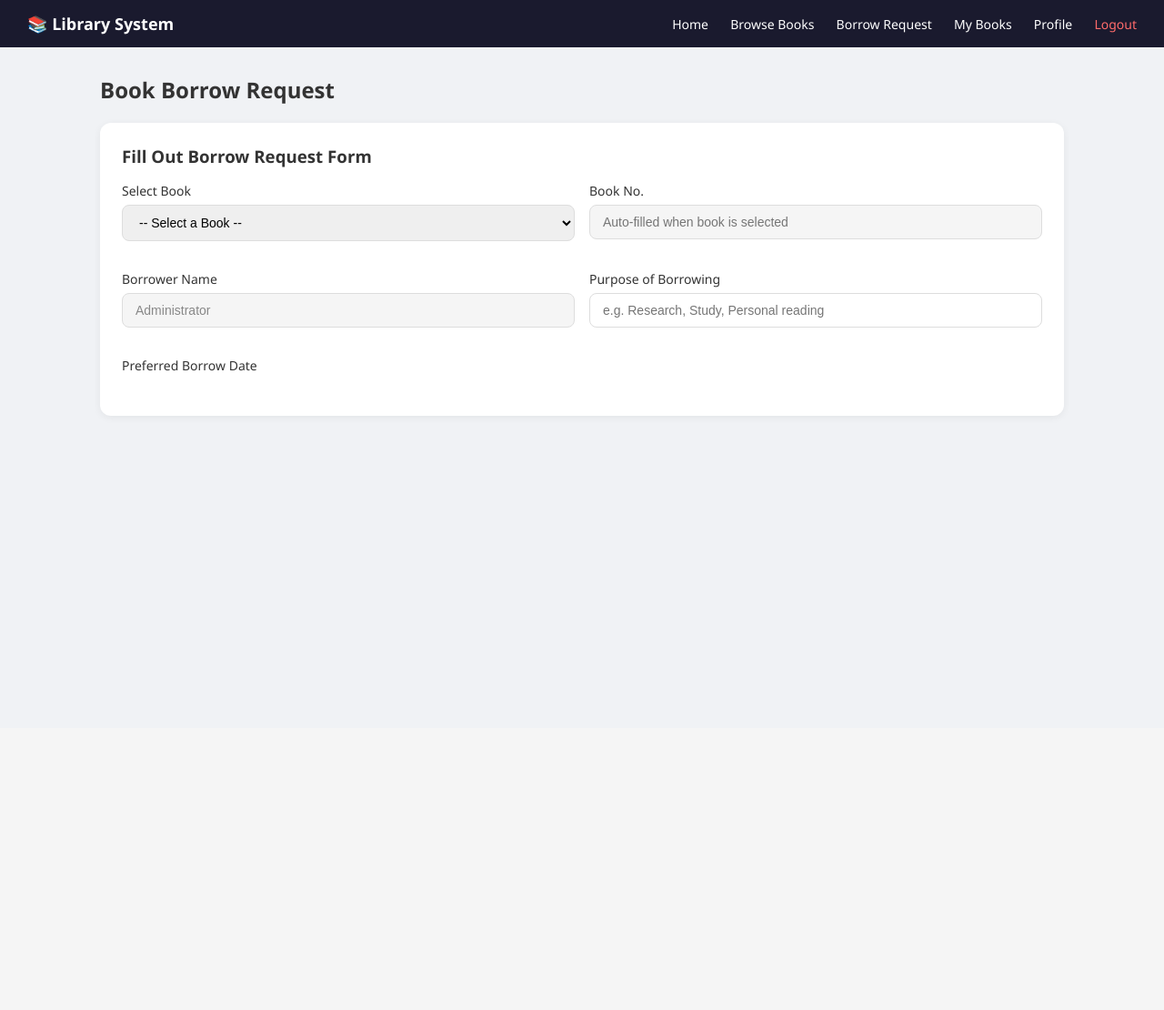
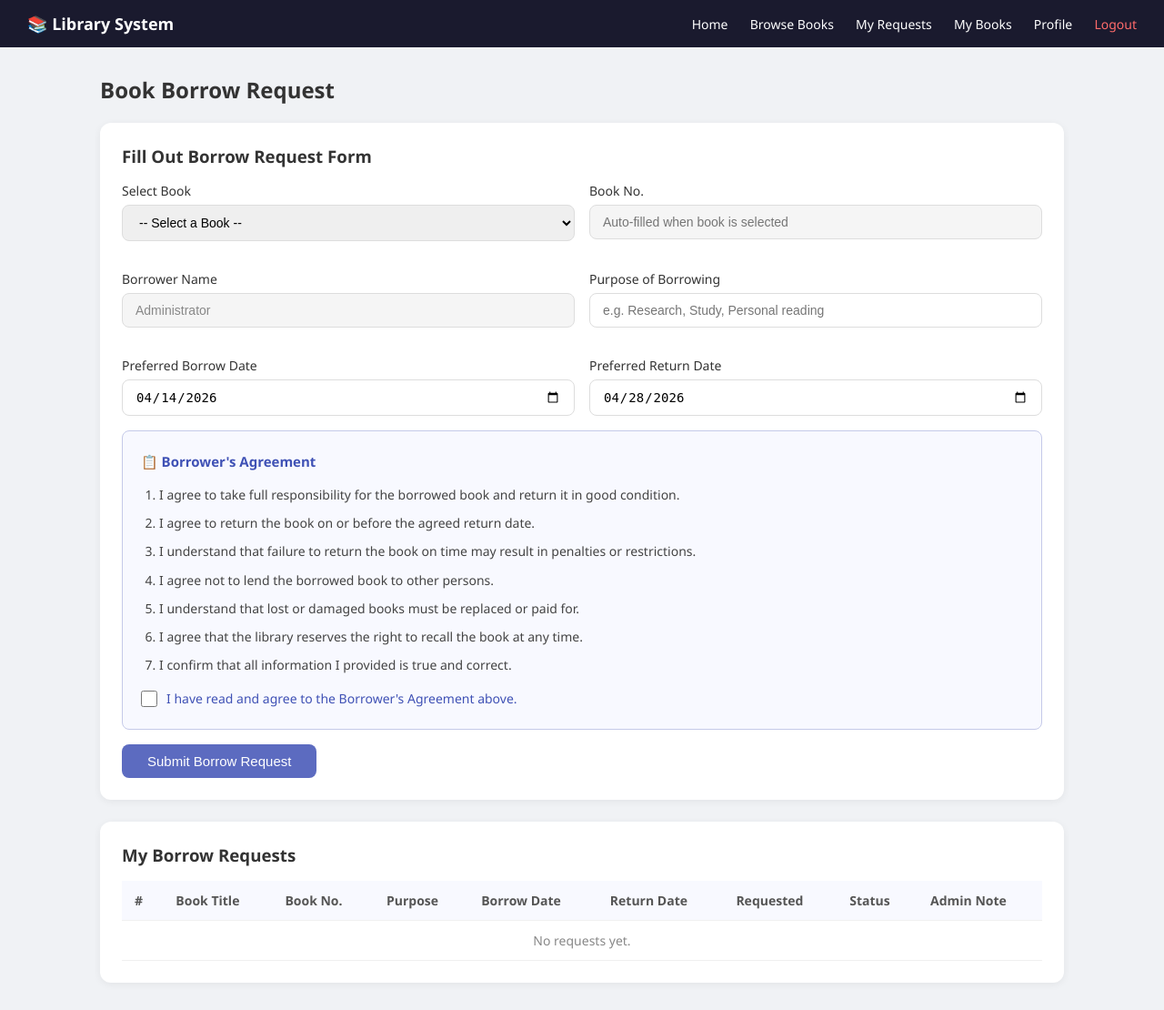
Before and after one commit to chiccoborromeo-blip/chico-only, a PHP site: page /borrow_request.php in a window 1280 px wide. Shown: the whole page at 91% size. Before the commit the page ends 459 px from the top, so only its background shows below. Run offline with PHP 8.4, Linux system fonts and the light colour scheme; a user stored in the database is signed in; data comes from the database, SQL or seed files in the repository.

Commit message:
Update borrow_request.php

```diff
--- a/Library_System/borrow_request.php
+++ b/Library_System/borrow_request.php
@@ -28,7 +28,6 @@ if (isset($_POST['submit_request'])) {
     } elseif ($return_date <= $borrow_date) {
         $error = "Return date must be after borrow date.";
     } else {
-        // Check if already has pending request for this book
         $check = mysqli_prepare($conn, "SELECT id FROM borrow_requests WHERE user_id=? AND book_id=? AND status='pending'");
         mysqli_stmt_bind_param($check, "ii", $user_id, $book_id);
         mysqli_stmt_execute($check);
@@ -37,7 +36,6 @@ if (isset($_POST['submit_request'])) {
         if (mysqli_stmt_num_rows($check) > 0) {
             $error = "You already have a pending request for this book!";
         } else {
-            // Check if already borrowed and not returned
             $check2 = mysqli_prepare($conn, "SELECT id FROM borrow_records WHERE user_id=? AND book_id=? AND status='borrowed'");
             mysqli_stmt_bind_param($check2, "ii", $user_id, $book_id);
             mysqli_stmt_execute($check2);
@@ -112,9 +110,9 @@ $requests = mysqli_query($conn, "
             height: 18px;
             cursor: pointer;
         }
-        .status-pending  { background:#fff3e0; color:#e65100; }
-        .status-approved { background:#e8f5e9; color:#2e7d32; }
-        .status-rejected { background:#fdecea; color:#c0392b; }
+        .status-pending  { background:#fff3e0; color:#e65100; padding:3px 10px; border-radius:20px; font-size:12px; }
+        .status-approved { background:#e8f5e9; color:#2e7d32; padding:3px 10px; border-radius:20px; font-size:12px; }
+        .status-rejected { background:#fdecea; color:#c0392b; padding:3px 10px; border-radius:20px; font-size:12px; }
     </style>
 </head>
 <body>
@@ -124,10 +122,10 @@ $requests = mysqli_query($conn, "
     <div>
         <a href="user_dashboard.php">Home</a>
         <a href="brows_books.php">Browse Books</a>
-        <a href="borrow_request.php">Borrow Request</a>
+        <a href="borrow_request.php">My Requests</a>
         <a href="my_borrowed.php">My Books</a>
         <a href="profile.php">Profile</a>
-        <a href="logout.php" style="color:#ff6b6b;">Logout</a>
+        <a href="#" onclick="confirmLogout(); return false;" style="color:#ff6b6b;">Logout</a>
     </div>
 </nav>
 
@@ -149,7 +147,6 @@ $requests = mysqli_query($conn, "
         <form method="POST">
             <div style="display:grid; grid-template-columns:1fr 1fr; gap:16px;">
 
-                <!-- Book Selection -->
                 <div class="form-group">
                     <label>Select Book</label>
                     <select name="book_id" id="book_select" required
@@ -158,7 +155,7 @@ $requests = mysqli_query($conn, "
                         <option value="">-- Select a Book --</option>
                         <?php while ($book = mysqli_fetch_assoc($books)): ?>
                             <option value="<?= $book['id'] ?>"
-                                data-bookno="<?= htmlspecialchars($book['book_no']) ?>"
+                                data-bookno="<?= htmlspecialchars($book['book_no'] ?? '') ?>"
                                 data-author="<?= htmlspecialchars($book['author']) ?>">
                                 <?= htmlspecialchars($book['title']) ?> — <?= htmlspecialchars($book['author']) ?>
                                 (<?= $book['available'] ?> available)
@@ -167,7 +164,6 @@ $requests = mysqli_query($conn, "
                     </select>
                 </div>
 
-                <!-- Book No (auto filled) -->
                 <div class="form-group">
                     <label>Book No.</label>
                     <input type="text" name="book_no" id="book_no" required
@@ -175,7 +171,6 @@ $requests = mysqli_query($conn, "
                         style="background:#f5f5f5;" readonly>
                 </div>
 
-                <!-- Borrower Info -->
                 <div class="form-group">
                     <label>Borrower Name</label>
                     <input type="text" value="<?= htmlspecialchars($_SESSION['user_name']) ?>"
@@ -185,9 +180,108 @@ $requests = mysqli_query($conn, "
                 <div class="form-group">
                     <label>Purpose of Borrowing</label>
                     <input type="text" name="purpose" required
-                        placeholder="e.g. Research, Study, Personal reading">
+                        placeholder="e.g. Research, Study, Personal reading"
+                        value="<?= isset($_POST['purpose']) ? htmlspecialchars($_POST['purpose']) : '' ?>">
                 </div>
 
                 <div class="form-group">
                     <label>Preferred Borrow Date</label>
-                    <input type="date" name="borrow_date" re
+                    <input type="date" name="borrow_date" required
+                        value="<?= date('Y-m-d') ?>"
+                        min="<?= date('Y-m-d') ?>">
+                </div>
+
+                <div class="form-group">
+                    <label>Preferred Return Date</label>
+                    <input type="date" name="return_date" required
+                        value="<?= date('Y-m-d', strtotime('+14 days')) ?>"
+                        min="<?= date('Y-m-d', strtotime('+1 day')) ?>">
+                </div>
+
+            </div>
+
+            <!-- BORROWER'S AGREEMENT -->
+            <div class="agreement-box">
+                <h4>📋 Borrower's Agreement</h4>
+                <ol>
+                    <li>I agree to take full responsibility for the borrowed book and return it in good condition.</li>
+                    <li>I agree to return the book on or before the agreed return date.</li>
+                    <li>I understand that failure to return the book on time may result in penalties or restrictions.</li>
+                    <li>I agree not to lend the borrowed book to other persons.</li>
+                    <li>I understand that lost or damaged books must be replaced or paid for.</li>
+                    <li>I agree that the library reserves the right to recall the book at any time.</li>
+                    <li>I confirm that all information I provided is true and correct.</li>
+                </ol>
+                <div class="checkbox-group">
+                    <input type="checkbox" name="agreed" id="agreed" value="1">
+                    <label for="agreed" style="cursor:pointer; font-weight:500; color:#3f51b5;">
+                        I have read and agree to the Borrower's Agreement above.
+                    </label>
+                </div>
+            </div>
+
+            <button type="submit" name="submit_request" class="btn-primary"
+                style="width:auto; padding:10px 28px;">
+                Submit Borrow Request
+            </button>
+        </form>
+    </div>
+
+    <!-- MY REQUESTS -->
+    <div class="table-box">
+        <h3 style="margin-bottom:16px;">My Borrow Requests</h3>
+        <table>
+            <thead>
+                <tr>
+                    <th>#</th>
+                    <th>Book Title</th>
+                    <th>Book No.</th>
+                    <th>Purpose</th>
+                    <th>Borrow Date</th>
+                    <th>Return Date</th>
+                    <th>Requested</th>
+                    <th>Status</th>
+                    <th>Admin Note</th>
+                </tr>
+            </thead>
+            <tbody>
+                <?php if (mysqli_num_rows($requests) > 0): ?>
+                    <?php while ($row = mysqli_fetch_assoc($requests)): ?>
+                    <tr>
+                        <td><?= $row['id'] ?></td>
+                        <td><?= htmlspecialchars($row['title']) ?></td>
+                        <td><?= htmlspecialchars($row['book_no'] ?? '—') ?></td>
+                        <td><?= htmlspecialchars($row['purpose']) ?></td>
+                        <td><?= $row['borrow_date'] ?></td>
+                        <td><?= $row['return_date'] ?></td>
+                        <td><?= date('M d, Y', strtotime($row['requested_at'])) ?></td>
+                        <td>
+                            <span class="status-<?= $row['status'] ?>">
+                                <?= ucfirst($row['status']) ?>
+                            </span>
+                        </td>
+                        <td style="color:#888; font-size:13px;">
+                            <?= $row['admin_note'] ? htmlspecialchars($row['admin_note']) : '—' ?>
+                        </td>
+                    </tr>
+                    <?php endwhile; ?>
+                <?php else: ?>
+                    <tr>
+                        <td colspan="9" style="text-align:center; color:#888;">No requests yet.</td>
+                    </tr>
+                <?php endif; ?>
+            </tbody>
+        </table>
+    </div>
+</div>
+
+<script>
+function fillBookNo(select) {
+    const option = select.options[select.selectedIndex];
+    document.getElementById('book_no').value = option.dataset.bookno || '';
+}
+</script>
+
+<?php require 'includes/toast.php'; ?>
+</body>
+</html>
```
